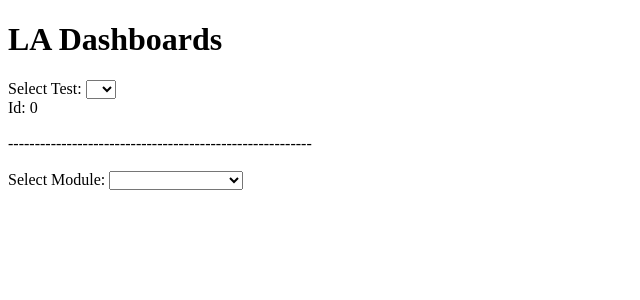
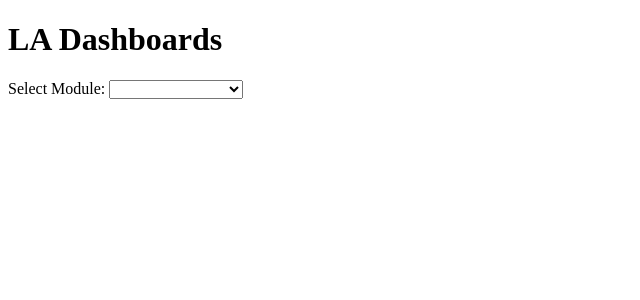
Before and after one commit to 1073427schroder/Zuyd-LA4D-Dashboards, an Angular app in the folder Dashboard_App/: page / in a window 1280 px wide. Shown: the top 300 px of the page, without its empty margins (0-640 px from the left). Built offline with nearby package versions, Linux system fonts and the light colour scheme.

Commit message:
Removed test items, first version Study-Module done

```diff
--- a/Dashboard_App/src/app/study-module/mock-test.ts
+++ /dev/null
@@ -1,7 +0,0 @@
-import { Test } from './test';
-
-export const TESTS: Test[] = [
-  { id: 1 },
-  { id: 2 },
-  { id: 3 }
-];
--- a/Dashboard_App/src/app/study-module/study-module.component.html
+++ b/Dashboard_App/src/app/study-module/study-module.component.html
@@ -1,16 +1,3 @@
-<div>
-  Select Test:
-  <select [ngModel]="selectedTest" (ngModelChange)="onSelect($event)">
-    <option [ngValue]="t" *ngFor='let t of tests'>{{t.id}}</option>
-  </select>
-</div>
-
-<div>
-  <div>Id: {{selectedTest.id}}</div>
-</div>
-
-<div><br />--------------------------------------------------------- <br /><br /></div>
-
 <div>
   Select Module:
   <select [ngModel]="sModule" (ngModelChange)="onSelectM($event)" name="modules">
--- a/Dashboard_App/src/app/study-module/study-module.component.ts
+++ b/Dashboard_App/src/app/study-module/study-module.component.ts
@@ -1,8 +1,6 @@
 import { Component, OnInit } from '@angular/core';
 import { StudyModule } from './study-module';
 import { MODULES } from './mock-study-modules';
-import { Test } from './test';
-import { TESTS } from './mock-test';
 
 
 @Component({
@@ -11,38 +9,7 @@ import { TESTS } from './mock-test';
   styleUrls: ['./study-module.component.css']
 })
 export class StudyModuleComponent implements OnInit {
-
-  test: Test = {
-    id: 0
-  };
-
-  tests: Test[] = TESTS;
-
-  selectedTest = this.test;
-  onSelect(n: number): void {
-    console.log("ID: " + JSON.stringify(n));
-    this.selectedTest = n;
-  }
-
-
-  /*
-  onSelect(n: number): void {
-    this.test = this.tests[n];
-  }
-  */
-
-  //sModule: StudyModule = {
-  //  id: 0,
-  //  name: 'NameModule1',
-  //  description: 'DescriptionModule1',
-  //  goal: 'GoalModule1',
-  //  learningOutcome: 'LearningOutcomeModule1',
-  //  semester: 1,
-  //  schoolyear: '2017/2018'
-  //};
-
   sModule: StudyModule;
-
   sModules: StudyModule[] = MODULES;
 
   onSelectM(moduleSelected: StudyModule): void {
@@ -52,7 +19,6 @@ export class StudyModuleComponent implements OnInit {
   constructor() { }
 
   ngOnInit() {
-    this.test = this.tests[1];
   }
 
 }
--- a/Dashboard_App/src/app/study-module/test.ts
+++ /dev/null
@@ -1,4 +0,0 @@
-export class Test {
-  constructor(
-    id:number) { }
-}
```
